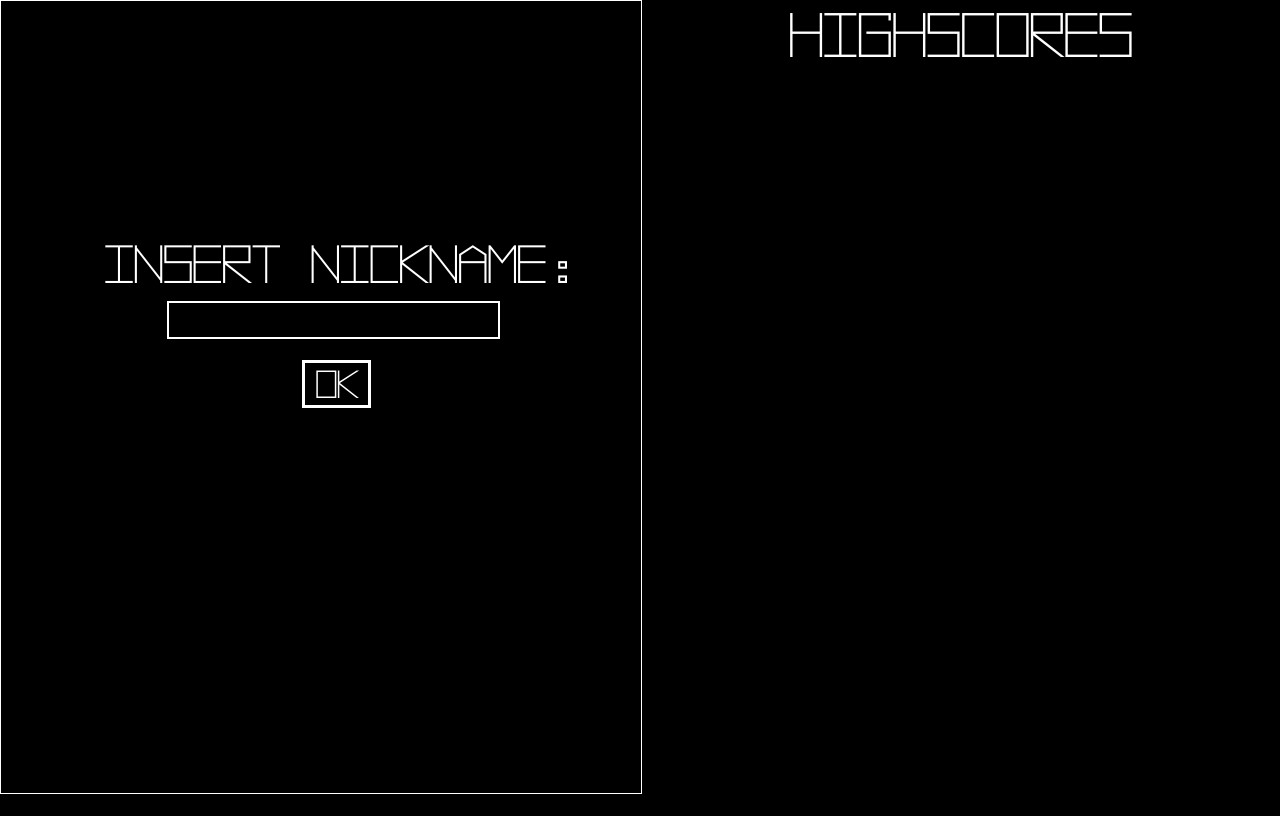
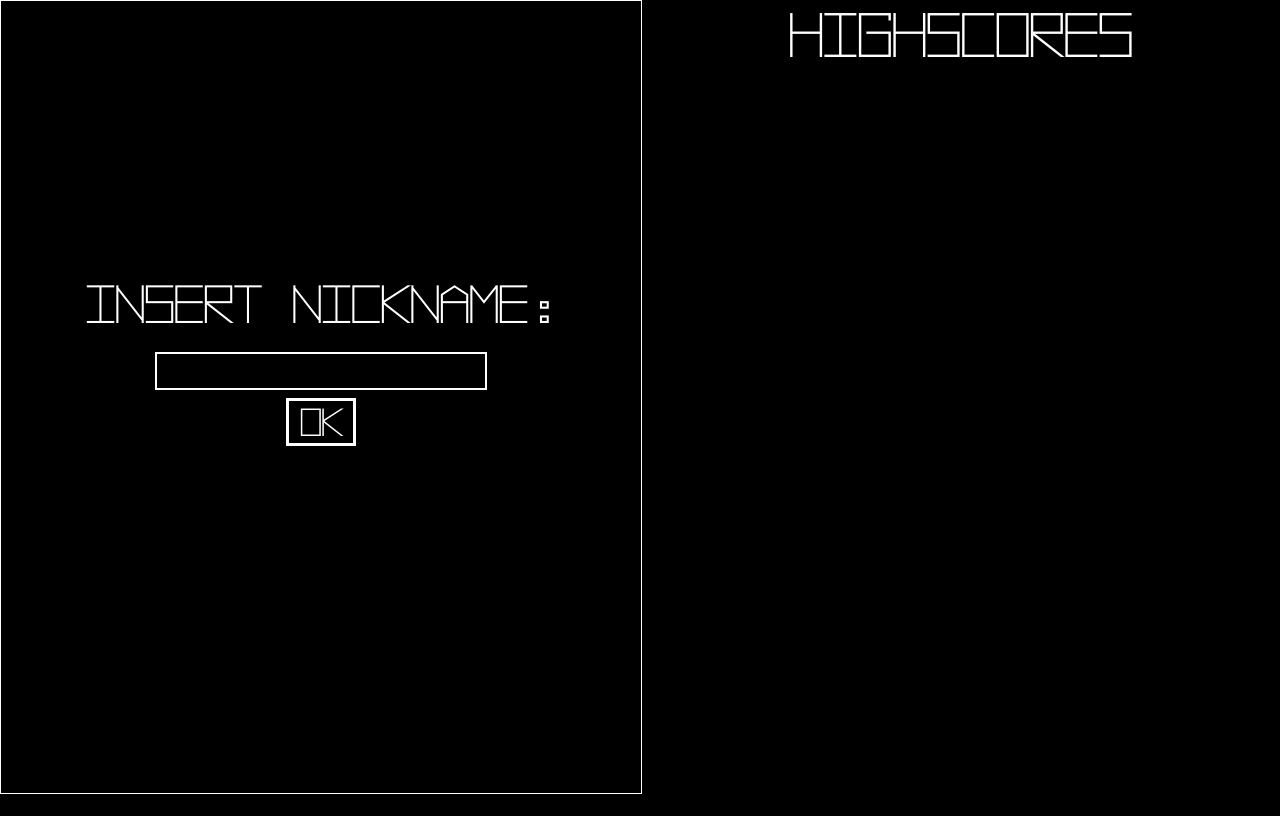
Before and after one commit to bebbo203/simple_asteroids, a plain HTML site: page html/game_page.html in a window 1280 px wide. Drawn offline with Linux system fonts and the light colour scheme; files whose address does not match are found by name.

Commit message:
Tutto centrato

```diff
--- a/css/stile_gamePage.css
+++ b/css/stile_gamePage.css
@@ -32,28 +32,26 @@ canvas{
     background-color:black;
     z-index: 7;
     border: 1px solid white;
+    text-align: center;
 }
 
-#nickname_form{
-    width: 80vw;
-    margin-top: 30vh;
-    margin-left: 15vw;
-    margin: 30vh 11vw;
+#name_selection_wrapper{
+    width: 50vw;
+    text-align: center;
+    margin-top: 35vh;
+}
 
-}
 
 #insert_label{
     color: white;
     font-weight: 600;
     font-size: 3vw;
-    margin-left: -3vw;
-
 }
 
 #nickname_input{
-    position: absolute;
+    position: relative;
+    margin-top: -3vh;
     width:25vw;
-    margin: -3vh 2vw;
 
     border: 0.3vh solid white;
     background-color: transparent;
@@ -66,9 +64,8 @@ canvas{
     text-align: center;
 }
 #nickname_button{
-    position: relative;
-    margin-top: 2vh;
-    margin-left: 12.5vw;
+
+    margin-top: 1vh;
     padding: 0.5vh 0.8vw;
     font-size: 3.5vh;
 }
@@ -82,7 +79,7 @@ canvas{
     left: 50vw;
     top: 0;
     width: 50vw;
-    height: 100vh;
+    height: 99vh;
     text-align: center;
 
 }
--- a/html/game_page.html
+++ b/html/game_page.html
@@ -19,12 +19,13 @@
 
 		<!-- I don't want the page to refresh after submit-->
 		<div id="name_selection">
-			<form id="nickname_form" action="#" >
-
-				<p id="insert_label"> INSERT NICKNAME: </p>
-				<input id="nickname_input" type="text" size="50" maxlength="10" autocomplete="off"> <br>
-				<button id="nickname_button" type="submit">OK</button>
-			</form>
+			<div id="name_selection_wrapper">
+				<form id="nickname_form" action="#" >
+					<p id="insert_label"> INSERT NICKNAME: </p>
+					<input id="nickname_input" type="text" size="50" maxlength="10" autocomplete="off"> <br>
+					<button id="nickname_button" type="submit">OK</button>
+				</form>
+			</div>
 		</div>
 		<script>
 			$(document).ready(function() {
--- a/js/game.js
+++ b/js/game.js
@@ -148,7 +148,7 @@ function setup()
         spawnMeteorite();
 
     //Set the game state
-    state = endGame_;
+    state = play;
     //Start the game loop
     if(!RESTART)
         app.ticker.add(delta => gameLoop(delta));
```
